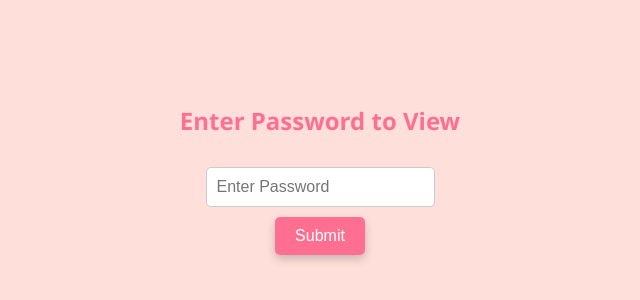
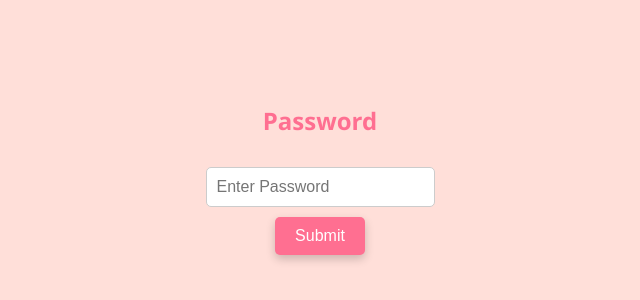
Before and after one commit to 1Year1030/1Year1030, a plain HTML site: page index.html in a window 1280 px wide. Shown: the part 218-518 px from the top of the page, without its empty margins (320-960 px from the left). Drawn offline with Linux system fonts and the light colour scheme.

Commit message:
Update index.html

```diff
--- a/index.html
+++ b/index.html
@@ -11,7 +11,7 @@
 
 <!-- Password Screen -->
 <div id="password-screen">
-    <h2>Enter Password to View</h2>
+    <h2>Password</h2>
     <input type="password" id="password-input" placeholder="Enter Password">
     <button onclick="checkPassword()">Submit</button>
     <p id="error-message"></p>
```
